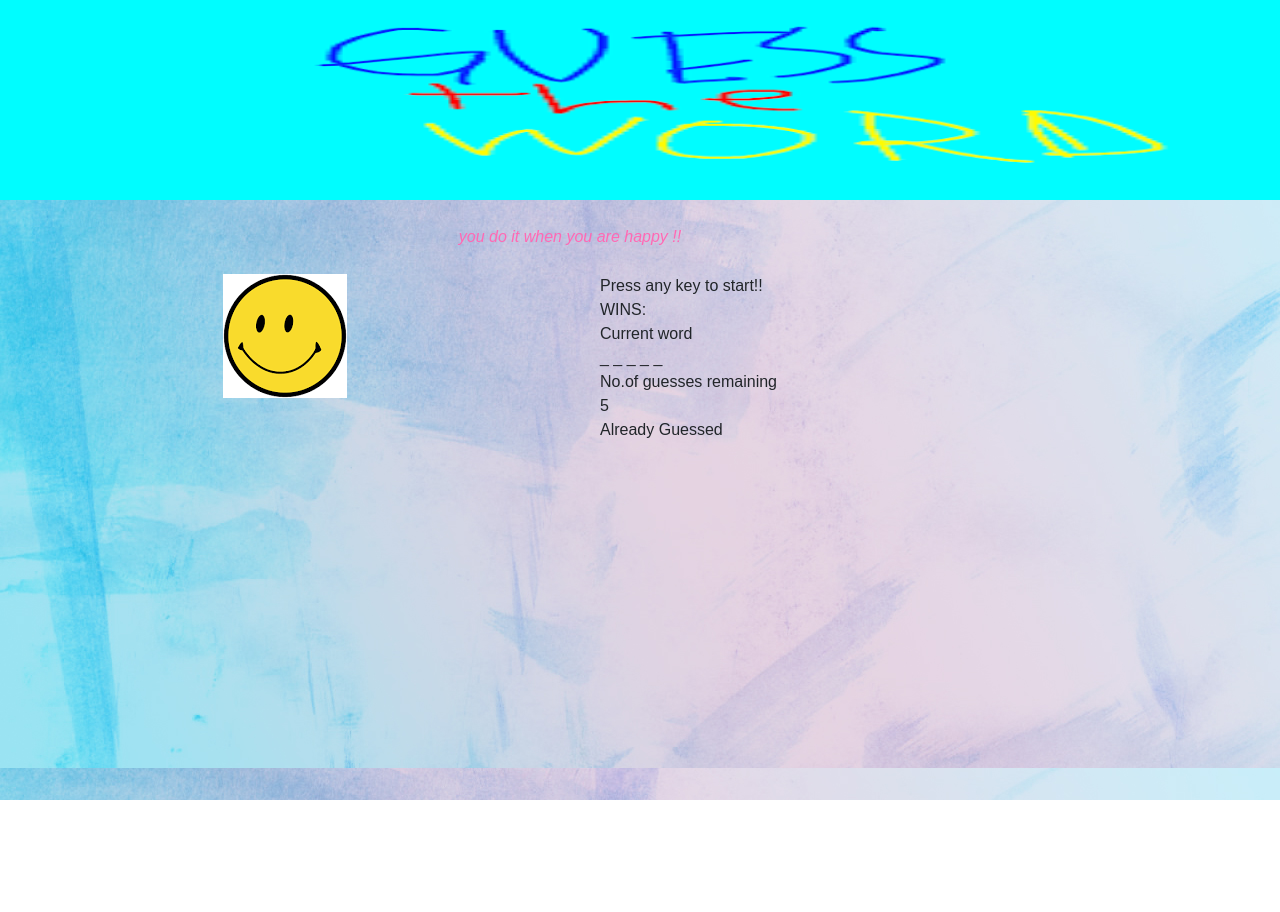
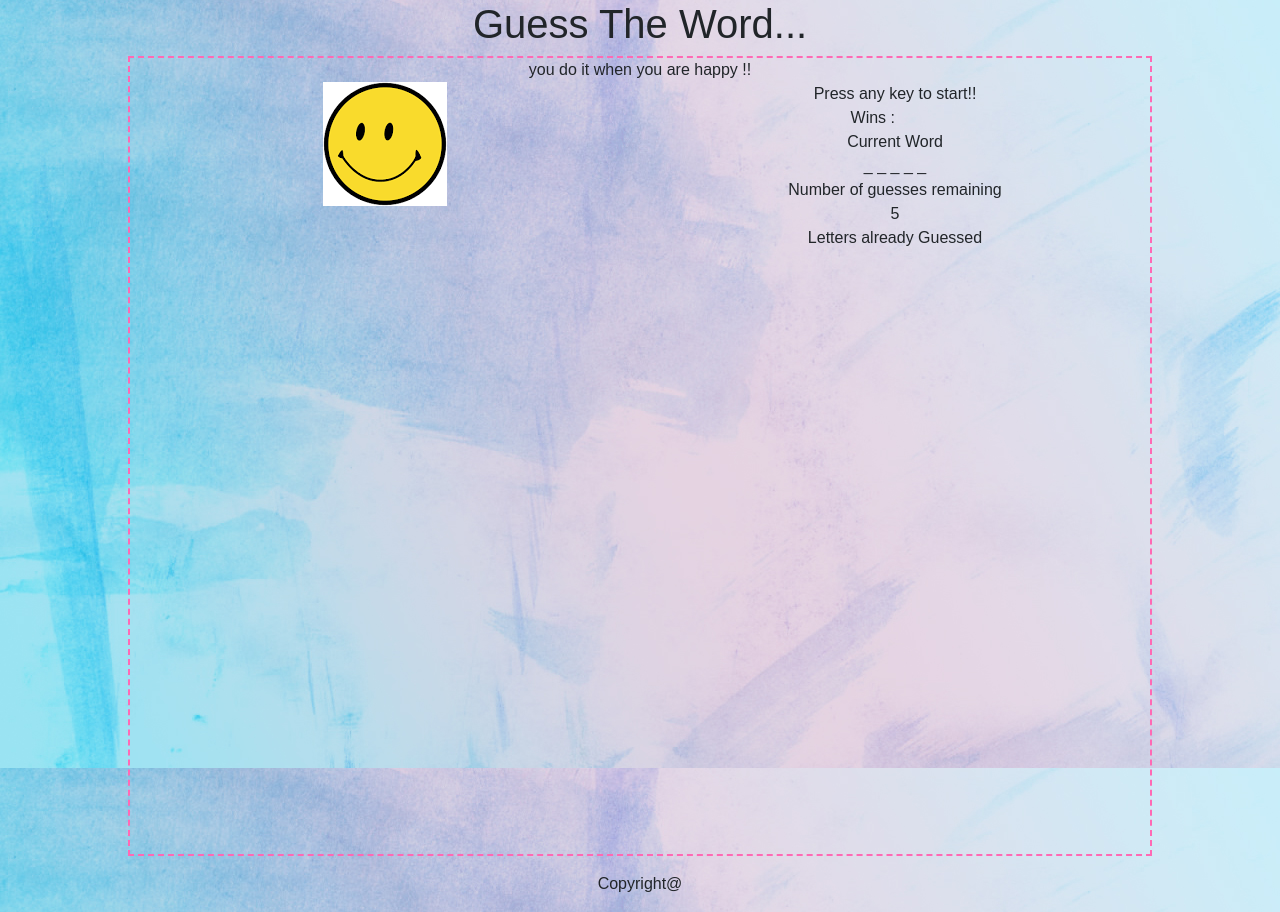
Before and after one commit to SwathiPottigari/Word-Guess-Game, a plain HTML site: page index.html in a window 1280 px wide. Before the commit the page ends 800 px from the top, so only its background shows below. Drawn offline with nearby package versions, Linux system fonts and the light colour scheme.

Commit message:
added styling to the pages

```diff
--- a/assets/css/style.css
+++ b/assets/css/style.css
@@ -3,23 +3,34 @@ body, html {
         margin: 0;
         font-family: Arial, Helvetica, sans-serif;
         background-image: url(../images/Background.png);
+        text-align: center;
       }
-.container{
-    margin: 0;
+#mainHeading{
+    text-align: center;
 }
 
-#banner {
-    height: 25vh;
-    width: 100vw;
-  }
-
-  #images{
+#clue{
     text-align: center;
-  }
-  #clue{
-      color: hotpink;
-      font-style: italic;
-      /* border: 2px solid blue; */
-      padding: 25px;
-      text-align: center;
-  }
+}
+#images{
+    text-align: center;
+}
+.mainWrapper{
+    min-height: 100%;
+    width: 80%;
+    border: 2px dashed hotpink;
+    margin: 0 auto;
+}
+#winsLabel{
+    text-align: right;
+    padding-right: 0;
+}
+#wins{
+    text-align: left;
+    /* padding-left: 0; */
+}
+/* .tblWrapper{
+    text-align: center;
+    width: 80vw;
+    border: 2px solid hotpink;
+} */
--- a/index.html
+++ b/index.html
@@ -1,14 +1,17 @@
 <!DOCTYPE html>
 <html lang="en">
+
 <head>
     <meta charset="UTF-8">
     <meta name="viewport" content="width=device-width, initial-scale=1.0">
     <meta http-equiv="X-UA-Compatible" content="ie=edge">
     <title>Word-Guess</title>
-    <link rel="stylesheet" href="https://stackpath.bootstrapcdn.com/bootstrap/4.2.1/css/bootstrap.min.css" integrity="sha384-GJzZqFGwb1QTTN6wy59ffF1BuGJpLSa9DkKMp0DgiMDm4iYMj70gZWKYbI706tWS" crossorigin="anonymous">
+    <link rel="stylesheet" href="https://stackpath.bootstrapcdn.com/bootstrap/4.2.1/css/bootstrap.min.css"
+        integrity="sha384-GJzZqFGwb1QTTN6wy59ffF1BuGJpLSa9DkKMp0DgiMDm4iYMj70gZWKYbI706tWS" crossorigin="anonymous">
     <link rel="shortcut icon" href="assets/images/Favicon.jfif" type="image/jpg">
     <link rel="stylesheet" href="assets/css/style.css">
 </head>
+
 <body>
     <!-- <div class="banner">
 
@@ -16,64 +19,59 @@
     <!-- <div class="myimage">
 
         </div> -->
+    <header>
+        <div id="mainHeading">
+            <h1>Guess The Word...</h1>
+        </div>
+    </header>
+
+    <div class="mainWrapper">
+
+        <div id="clue"></div>
+        <div class="tblWrapper">
             <div class="container">
-      <div class="row" >
-          <div id="col-md justify-content-center" >
-              <!-- <div id="banner"></div> -->
-              <img id="banner" src="assets/images/Navigatorimage.png" alt="">
-          </div>
-      </div>
-      <div class="row justify-content-center">
-          <div class="col-md justify-content-center">
-              <div id="clue"></div>
-          </div>
-      </div>
                 <div class="row">
                     <div class="col-md-6">
                         <div id="images"></div>
                     </div>
                     <div class="col-md-6">
-              <div class="container">
                         <div class="row">
                             <div class="col-md">
                                 Press any key to start!!
                             </div>
                         </div>
-                    <div class="row">
-                        <div class="col-md-6">
-                              WINS:
+                        <div class="row justify-content-center">
+                            <div class="col-md-6" id="winsLabel">
+                                Wins :
                             </div>
-                        <div class="col-md-6" id="wins">
+                            <div class="col-md-6 justify-content-left" id="wins">
                             </div>
                         </div>
                         <div class="row">
                             <div class="col-md">
-                            Current word
+                                Current Word
                             </div>
                         </div>
                         <div class="row">
                             <div class="col-md" id="hide">
-
                             </div>
                         </div>
                         <div class="row">
                             <div class="col-md">
-                            No.of guesses remaining
+                                Number of guesses remaining
                             </div>
                         </div>
                         <div class="row">
                             <div class="col-md" id="guessLeft">
-
                             </div>
                         </div>
                         <div class="row">
                             <div class="col-md">
-                                Already Guessed
+                                Letters already Guessed
                             </div>
                         </div>
                         <div class="row">
                             <div class="col-md" id="userLetters">
-
                             </div>
                         </div>
                     </div>
@@ -81,16 +79,9 @@
             </div>
         </div>
 
-    <!-- <h1>Word Guess</h1>
-    <h3>Press any key to start</h3>
-    <p >WINS</p>
-    <p id="wins"></p>
-    <p >Current word</p>
-    <p id="hide"></p>
-    <p >Chances left</p>
-    <p id="guessLeft"></p>
-    <p >User guessed letters</p>
-    <p id="userLetters"></p> -->
+    </div>
+    <footer class="footer mt-auto py-3" style="text-align: center">Copyright@</footer>
     <script src="assets/javascript/game.js"></script>
 </body>
+
 </html>
```
Lines whose indentation alone changed are shown as unchanged.
